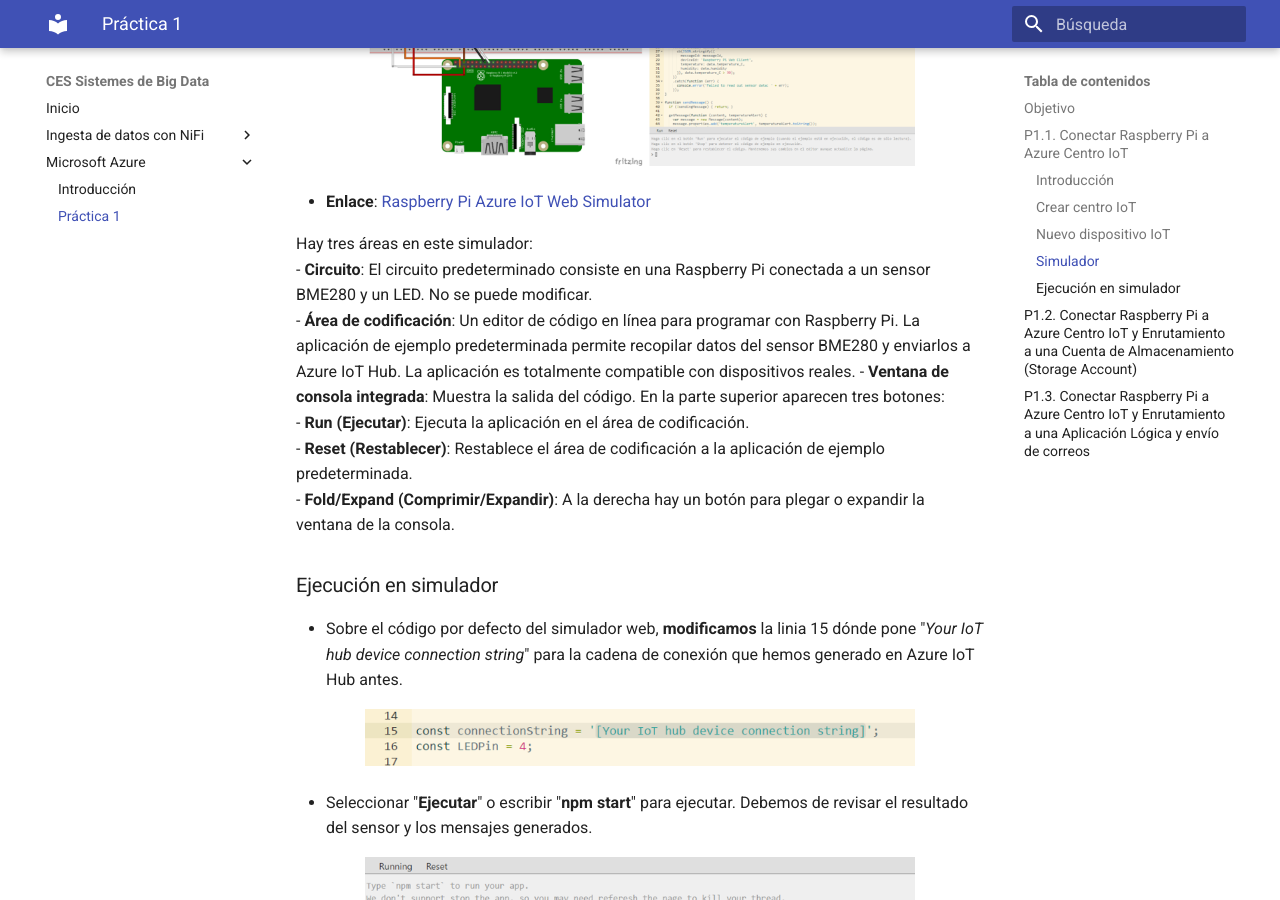
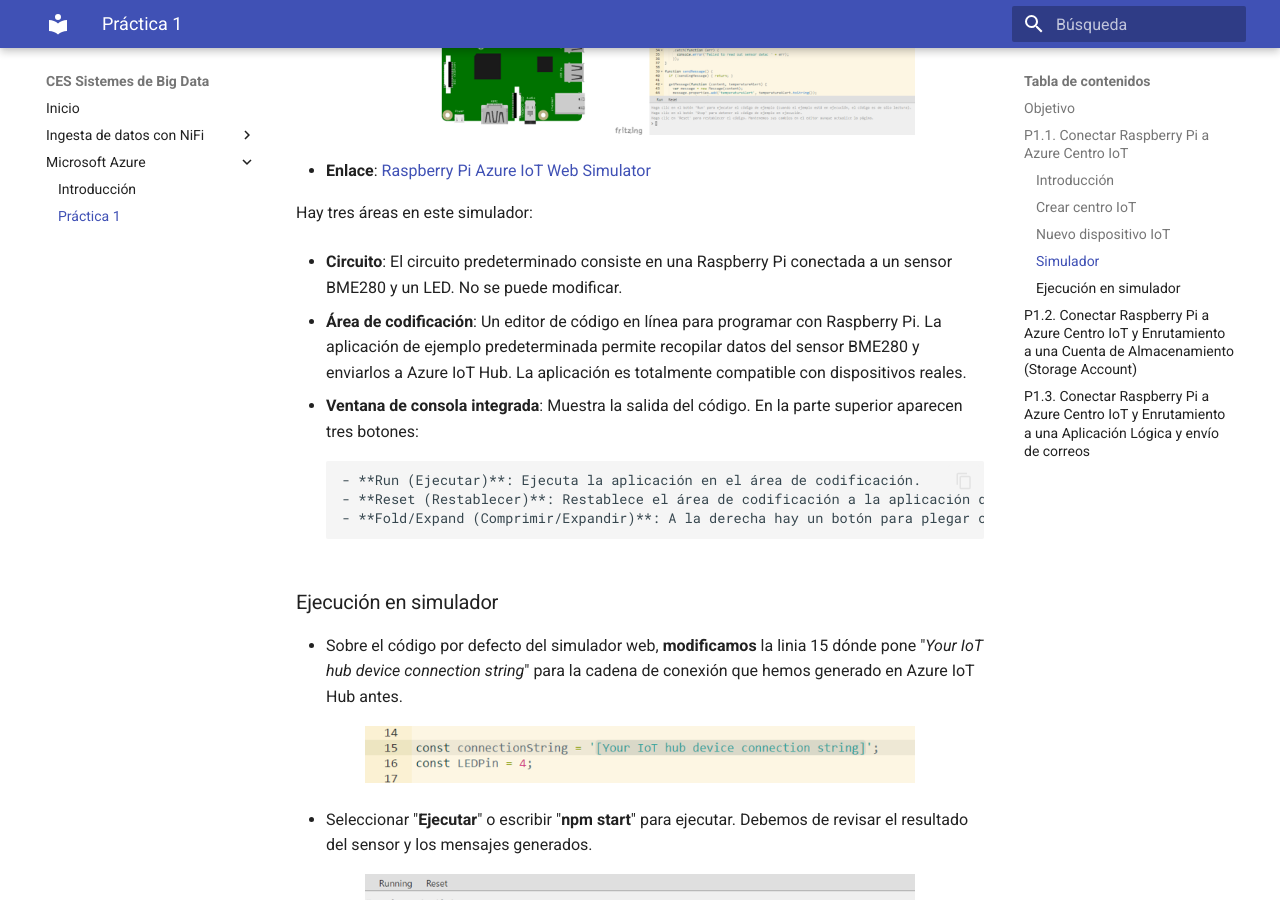
Before and after one commit to jorsodom/bigdata-sb, an MkDocs documentation site: the page built from docs/azure/AzurePractica1.md, in a window 1280 px wide and 900 px high, scrolled down 6672 px. Built offline with MkDocs 1.6.1 and Material for MkDocs 9.7.7, drawn with Linux system fonts in a browser that asks for light colours; some of the changed text lies outside the part shown.

```diff
--- a/docs/azure/AzurePractica1.md
+++ b/docs/azure/AzurePractica1.md
@@ -15,7 +15,7 @@ Vamos a conectar dispositivos a la nube sin ningún problema con Azure Centro Io
 <img src="../../img/azurep1_1.png" alt="Azure p1"
 width="80%" />
 </div>
-La práctica 1 se dividide en 3 partes:
+La **práctica 1* se dividide en **3 partes**:
 
 - [**P1.1.** Conectar Raspberry Pi a Azure Centro IoT](https://jorsodom.github.io/bigdata-sb/azure/AzurePractica1/#p11-conectar-raspberry-pi-a-azure-centro-iot)
 
@@ -64,8 +64,7 @@ width="80%"/>
 <div align="center"><img src="../../img/azurep1_16.png" alt="Azure p1" width="80%" /></div>
 
 !!! note "Nota"
-
-De forma predeterminada, las claves y las cadenas de conexión están enmascaradas porque son información confidencial. Si se hace clic en el ícono del ojo, se muestran. No es necesario mostrarlas para copiarlas.
+      - De forma predeterminada, las claves y las cadenas de conexión están enmascaradas porque son información confidencial. Si se hace clic en el ícono del ojo, se muestran. No es necesario mostrarlas para copiarlas.
 
 ### Simulador
 <div align="center">
@@ -75,12 +74,16 @@ width="80%" />
 - **Enlace**: [Raspberry Pi Azure IoT Web Simulator](https://azure-samples.github.io/raspberry-pi-web-simulator/#GetStarted)
 
 Hay tres áreas en este simulador:
-        - **Circuito**: El circuito predeterminado consiste en una Raspberry Pi conectada a un sensor BME280 y un LED. No se puede modificar.
-        - **Área de codificación**: Un editor de código en línea para programar con Raspberry Pi. La aplicación de ejemplo predeterminada permite recopilar datos del sensor BME280 y enviarlos a Azure IoT Hub. La aplicación es totalmente compatible con dispositivos reales.
-        - **Ventana de consola integrada**: Muestra la salida del código. En la parte superior aparecen tres botones:
-                - **Run (Ejecutar)**: Ejecuta la aplicación en el área de codificación.
-                - **Reset (Restablecer)**: Restablece el área de codificación a la aplicación de ejemplo predeterminada.
-                - **Fold/Expand (Comprimir/Expandir)**: A la derecha hay un botón para plegar o expandir la ventana de la consola.
+
+- **Circuito**: El circuito predeterminado consiste en una Raspberry Pi conectada a un sensor BME280 y un LED. No se puede modificar.
+
+- **Área de codificación**: Un editor de código en línea para programar con Raspberry Pi. La aplicación de ejemplo predeterminada permite recopilar datos del sensor BME280 y enviarlos a Azure IoT Hub. La aplicación es totalmente compatible con dispositivos reales.
+
+- **Ventana de consola integrada**: Muestra la salida del código. En la parte superior aparecen tres botones:
+
+        - **Run (Ejecutar)**: Ejecuta la aplicación en el área de codificación.
+        - **Reset (Restablecer)**: Restablece el área de codificación a la aplicación de ejemplo predeterminada.
+        - **Fold/Expand (Comprimir/Expandir)**: A la derecha hay un botón para plegar o expandir la ventana de la consola.
 
 ### Ejecución en simulador
 -       Sobre el código por defecto del simulador web, **modificamos** la linia 15 dónde pone "*Your IoT hub device connection string*" para la cadena de conexión que hemos generado en Azure IoT Hub antes.
```
